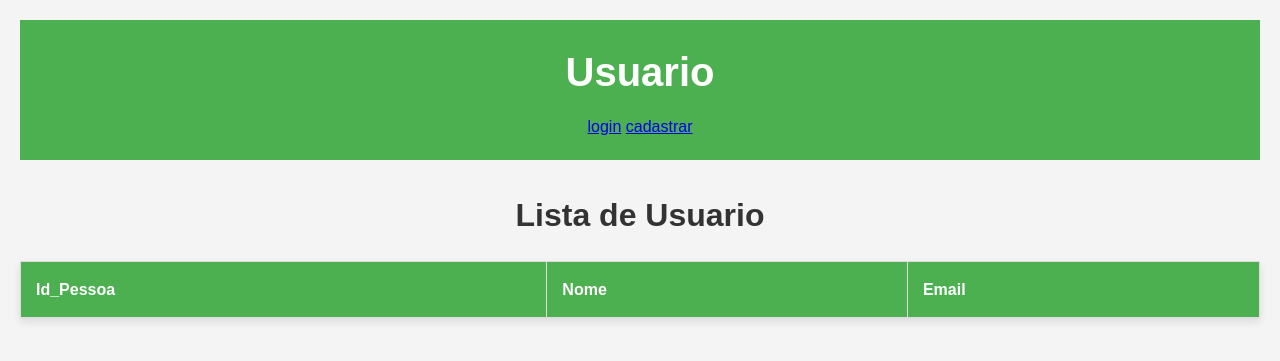
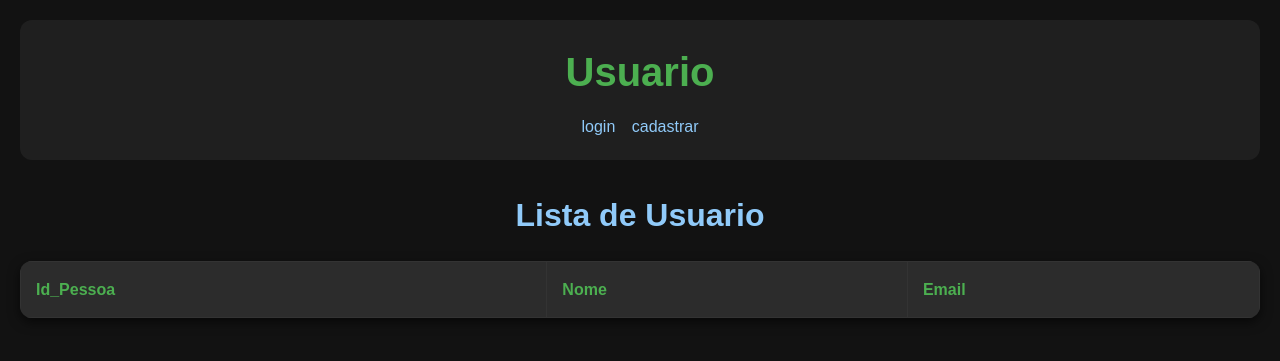
Before and after one commit to MatheusG365/PY-Banco-de-Dado, a Flask app: page / in a window 1280 px wide. Shown: the top 361 px of the page. Run offline with Flask 3, Linux system fonts and the light colour scheme; data that the repository does not hold is empty.

Commit message:
Feito tudo
falta a criptografia das senhas

```diff
--- a/main.py
+++ b/main.py
@@ -5,9 +5,9 @@ app = Flask(__name__)
 app.secret_key = 'OI'
 
 host = 'localhost'
-database = r'C:\Users\Aluno\Documents\PY-Banco-de-Dado\1-09.FDB'
+database = r'C:\Users\mathe\OneDrive\Documentos\GitHub\PY-Banco-de-Dado\1-09.FDB'
 user = 'SYSDBA'
-pasword = 'sysdba'
+pasword = 'masterkey'
 
 con = fdb.connect(host=host, database=database,user=user, password=pasword)
 
@@ -102,6 +102,21 @@ def usuarioedit(id):
     cursor.close()
     return render_template('editarusuario.html', usuario=usuarios, titulo='Editar Usuario')
 
+@app.route('/delete2/<int:id>', methods=['POST'])
+def delete2(id):
+    cursor = con.cursor()  # Abre o cursor
+    try:
+        cursor.execute('delete from pessoa where id_pessoa = ?', (id,))
+        con.commit()
+        flash('Usuario removido com sucesso')
+
+    except Exception as e:
+        con.rollback()
+        flash('Erro ao delete o usuario')
+    finally:
+        cursor.close()
+        return redirect(url_for('index'))
+
 @app.route('/livros')
 def livros():
     cursor = con.cursor()
@@ -180,7 +195,7 @@ def delete(id):
         flash('Erro ao delete o livro')
     finally:
         cursor.close()
-        return redirect(url_for('index'))
+        return redirect(url_for('livros'))
 
 if __name__ == '__main__':
     app.run(debug=True)
--- a/static/styles.css
+++ b/static/styles.css
@@ -9,17 +9,18 @@
 body {
     font-family: 'Arial', sans-serif;
     line-height: 1.6;
-    background-color: #f4f4f4;
-    color: #333;
+    background-color: #121212; /* fundo escuro */
+    color: #e0e0e0; /* texto claro */
     padding: 20px;
 }
 
 /* Estilo para o cabeçalho */
 header {
-    background-color: #4CAF50;
-    color: white;
+    background-color: #1f1f1f; /* tom mais escuro */
+    color: #4CAF50; /* verde de destaque */
     padding: 20px 0;
     text-align: center;
+    border-radius: 12px; /* bordas arredondadas */
 }
 
 /* Título do cabeçalho */
@@ -35,25 +36,27 @@ header h1 {
 }
 
 .flash {
-    padding: 10px;
-    margin: 10px 0;
-    border-radius: 5px;
+    padding: 12px;
+    margin: 10px auto;
+    border-radius: 10px;
     font-weight: bold;
+    max-width: 600px;
 }
 
+/* Tipos de flash */
 .flash.success {
-    background-color: #4CAF50;
-    color: white;
+    background-color: #2e7d32;
+    color: #d0ffd0;
 }
 
 .flash.error {
-    background-color: #f44336;
-    color: white;
+    background-color: #c62828;
+    color: #ffdada;
 }
 
 .flash.info {
-    background-color: #2196F3;
-    color: white;
+    background-color: #1565c0;
+    color: #d0e7ff;
 }
 
 /* Estilo para o conteúdo principal */
@@ -62,10 +65,11 @@ main {
     text-align: center;
 }
 
-/* Título da lista de livros */
+/* Título da lista */
 main h2 {
     font-size: 2rem;
     margin-bottom: 20px;
+    color: #90caf9; /* azul suave */
 }
 
 /* Estilo da tabela */
@@ -73,29 +77,109 @@ table {
     width: 100%;
     margin: 0 auto;
     border-collapse: collapse;
-    background-color: white;
-    box-shadow: 0 4px 8px rgba(0, 0, 0, 0.1);
+    background-color: #1e1e1e;
+    box-shadow: 0 4px 12px rgba(0, 0, 0, 0.6);
+    border-radius: 12px;
+    overflow: hidden; /* arredondar bordas visíveis */
 }
 
 /* Estilo para as células da tabela */
 th, td {
     padding: 15px;
     text-align: left;
-    border: 1px solid #ddd;
+    border: 1px solid #333;
 }
 
 /* Estilo para o cabeçalho da tabela */
 th {
-    background-color: #4CAF50;
-    color: white;
+    background-color: #2c2c2c;
+    color: #4CAF50;
 }
 
 /* Estilo para as linhas alternadas da tabela */
 tbody tr:nth-child(even) {
-    background-color: #f9f9f9;
+    background-color: #2a2a2a;
 }
 
 /* Estilo para o hover nas linhas da tabela */
 tbody tr:hover {
-    background-color: #f1f1f1;
+    background-color: #333333;
+    cursor: pointer;
 }
+/* ---------- BOTÕES ---------- */
+button, .btn {
+    background-color: #4CAF50; /* verde de destaque */
+    color: #fff;
+    border: none;
+    padding: 12px 20px;
+    border-radius: 8px;
+    font-size: 1rem;
+    cursor: pointer;
+    transition: all 0.3s ease;
+    margin: 5px;
+}
+
+button:hover, .btn:hover {
+    background-color: #45a049;
+    box-shadow: 0 0 10px rgba(76, 175, 80, 0.5);
+    transform: translateY(-2px);
+}
+
+button:disabled, .btn:disabled {
+    background-color: #555;
+    cursor: not-allowed;
+}
+
+/* Botão de excluir */
+.btn-delete {
+    background-color: #c62828;
+}
+
+.btn-delete:hover {
+    background-color: #e53935;
+    box-shadow: 0 0 10px rgba(229, 57, 53, 0.5);
+}
+
+/* Botão de editar */
+.btn-edit {
+    background-color: #1565c0;
+}
+
+.btn-edit:hover {
+    background-color: #1e88e5;
+    box-shadow: 0 0 10px rgba(30, 136, 229, 0.5);
+}
+
+/* ---------- LINKS ---------- */
+a {
+    color: #90caf9;
+    text-decoration: none;
+    transition: all 0.3s ease;
+    border-radius: 6px;
+    padding: 3px 6px;
+}
+
+a:hover {
+    color: #4CAF50;
+    background-color: rgba(76, 175, 80, 0.1);
+}
+
+/* ---------- INPUTS ---------- */
+input, select, textarea {
+    width: 100%;
+    padding: 12px;
+    border: 1px solid #444;
+    border-radius: 8px;
+    background-color: #1e1e1e;
+    color: #e0e0e0;
+    font-size: 1rem;
+    margin: 8px 0;
+    transition: all 0.3s ease;
+}
+
+/* Foco nos inputs */
+input:focus, select:focus, textarea:focus {
+    border-color: #4CAF50;
+    outline: none;
+    box-shadow: 0 0 8px rgba(76, 175, 80, 0.5);
+}
--- a/templates/login.html
+++ b/templates/login.html
@@ -6,6 +6,7 @@
           content="width=device-width, user-scalable=no, initial-scale=1.0, maximum-scale=1.0, minimum-scale=1.0">
     <meta http-equiv="X-UA-Compatible" content="ie=edge">
     <title>Document</title>
+    <link rel="stylesheet" href="{{ url_for('static', filename='styles.css') }}">
 </head>
 <body>
     <header>
--- a/templates/usuarios.html
+++ b/templates/usuarios.html
@@ -1,25 +1,24 @@
 <!DOCTYPE html>
 <html lang="pt-br">
+
 <head>
     <meta charset="UTF-8">
     <meta name="viewport" content="width=device-width, initial-scale=1.0">
     <title>Lista de Livros</title>
     <link rel="stylesheet" href="{{ url_for('static', filename='styles.css') }}">
 </head>
+
 <body>
     <header>
         <h1>Usuario</h1>
         <a href="login">login</a>
-        <a href="cadatrar">cadastrar</a>
-        {% with messages = get_flashed_messages(with_categories=true) %}
-            {% if messages %}
+        <a href="cadatrar">cadastrar</a> {% with messages = get_flashed_messages(with_categories=true) %} {% if messages %}
         <div class="flash-messages">
             {% for category, message in messages %}
             <div class="flash {{ category }}">{{ message }}</div>
             {% endfor %}
         </div>
-            {% endif %}
-        {% endwith %}
+        {% endif %} {% endwith %}
 
     </header>
     <main>
@@ -40,6 +39,9 @@
                     <td>{{ usuario[2] }}</td>
                     <td>
                         <a href="{{ url_for('usuarioedit', id=usuario[0]) }}">Editar</a>
+                        <form action="{{ url_for('delete2', id=usuario[0]) }}" method="post" style="display:inline;">
+                            <button type="submit">Deletar</button>
+                        </form>
                     </td>
                 </tr>
                 {% endfor %}
@@ -47,4 +49,5 @@
         </table>
     </main>
 </body>
+
 </html>
```
Also changed, not shown: 1 other file. Lines whose indentation alone changed are shown as unchanged.
